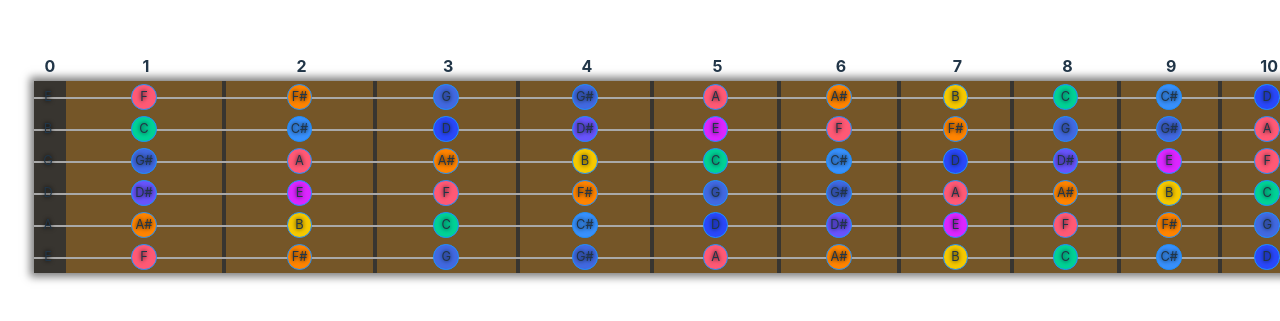
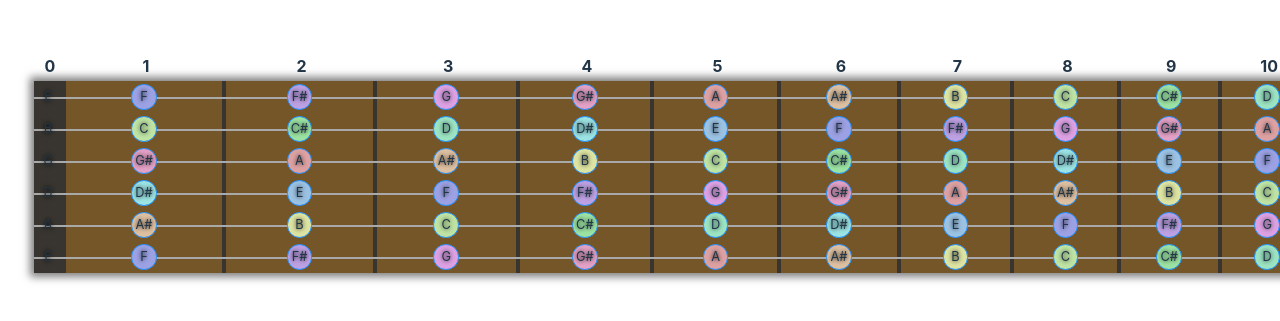
Before and after one commit to toddpress/fretz, a React (Vite) app: page / in a window 1280 px wide. Shown: the part 237-558 px from the top of the page. Built offline with nearby package versions, Linux system fonts and the light colour scheme.

Commit message:
add note better note colors

```diff
--- a/src/components/Fretboard/fretboard.module.scss
+++ b/src/components/Fretboard/fretboard.module.scss
@@ -11,16 +11,19 @@
     --first-fret-width: 2.5rem;
 
     // TODO - explitly name colors by note
-    --color-r: hwb(350 35% 0%);
-    --color-o: hwb(31 0% 0%);
-    --color-y: hwb(49 0% 4%);
-    --color-g: hwb(163 0% 18%);
-    --color-lb: hwb(213 22% 1%);
-    --color-db: hwb(231 16% 2%);
-    --color-p: hwb(247 33% 1%);
-    --color-f: hwb(290 15% 0%);
-
-    --a-sharp-color: hwb(58 0% 0%);
+    --a-bg: hwb(359 63% 13%);
+    --a-sharp-bg: hwb(31 63% 13%);
+    --b-bg: hwb(65 63% 11%);
+    --c-bg: hwb(95 64% 11%);
+    --c-sharp-bg: hwb(126 61% 11%);
+    --d-bg: hwb(152 61% 11%);
+    --d-sharp-bg: hwb(180 61% 11%);
+    --e-bg: hwb(208 61% 11%);
+    --f-bg: hwb(235 61% 11%);
+    --f-sharp-bg: hwb(266 63% 11%);
+    --g-bg: hwb(295 63% 11%);
+    --g-sharp-bg: hwb(327 63% 11%);
+    --g-sharp-border: hwb(327 10% 60%);
 }
 
 .fretboard {
@@ -81,34 +84,40 @@
         // TODO - use good contrasting colors
         // TODO - use darker versions for the borders
         &[data-name='A'] {
-            background-color: var(--color-r);
+            background-color: var(--a-bg);
         }
         &[data-name='A#'] {
-            background-color: var(--color-o);
+            background-color: var(--a-sharp-bg);
         }
         &[data-name='B'] {
-            background-color: var(--color-y);
+            background-color: var(--b-bg);
         }
         &[data-name='C'] {
-            background-color: var(--color-g);
+            background-color: var(--c-bg);
         }
         &[data-name='C#'] {
-            background-color: var(--color-lb);
+            background-color: var(--c-sharp-bg);
         }
         &[data-name='D'] {
-            background-color: var(--color-db);
+            background-color: var(--d-bg);
         }
         &[data-name='D#'] {
-            background-color: var(--color-p);
+            background-color: var(--d-sharp-bg);
         }
         &[data-name='E'] {
-            background-color: var(--color-f);
+            background-color: var(--e-bg);
         }
         &[data-name='F'] {
-            background-color: var(--color-r);
+            background-color: var(--f-bg);
         }
         &[data-name='F#'] {
-            background-color: var(--color-o);
+            background-color: var(--f-sharp-bg);
+        }
+        &[data-name='G'] {
+            background-color: var(--g-bg);
+        }
+        &[data-name='G#'] {
+            background-color: var(--g-sharp-bg);
         }
 }
 
```
